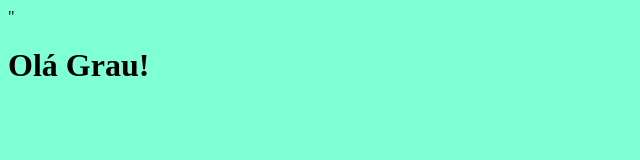
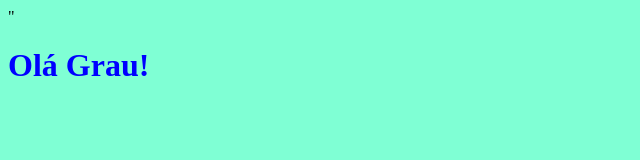
Before and after one commit to clodoaldo-valentim/aula-github, a plain HTML site: page index.html in a window 1280 px wide. Shown: the whole page, without its empty margins (0-640 px from the left). Drawn offline with Linux system fonts and the light colour scheme.

Commit message:
Segunda alteração

```diff
--- a/index.html
+++ b/index.html
@@ -10,7 +10,7 @@
     <title>Mini curso</title>
 </head>
 <body>
-    <h1>Olá Grau!</h1>
+    <h1 style="color: blue;">Olá Grau!</h1>
     <script>
         alert("Olá Grau!");
     </script>
```
